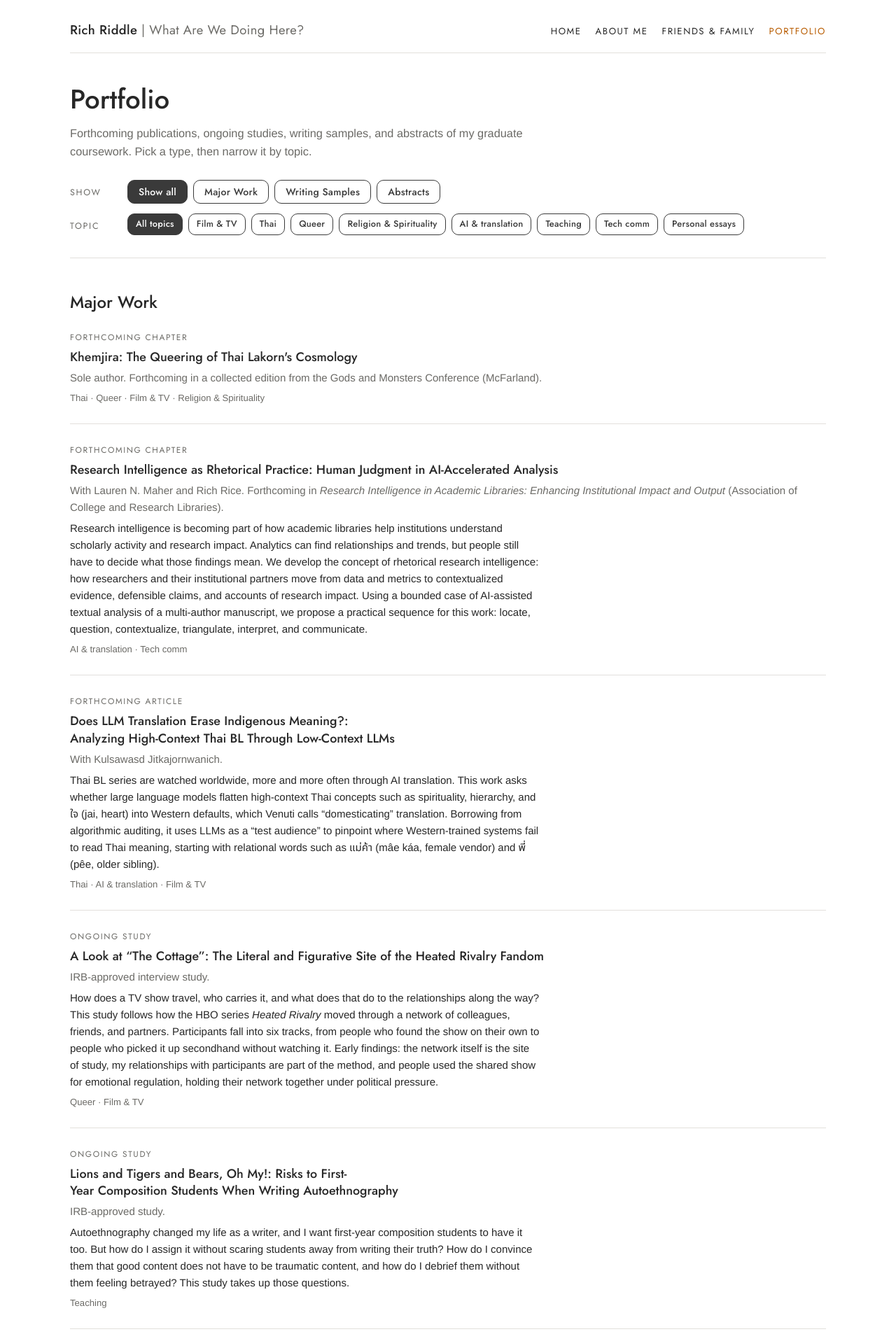
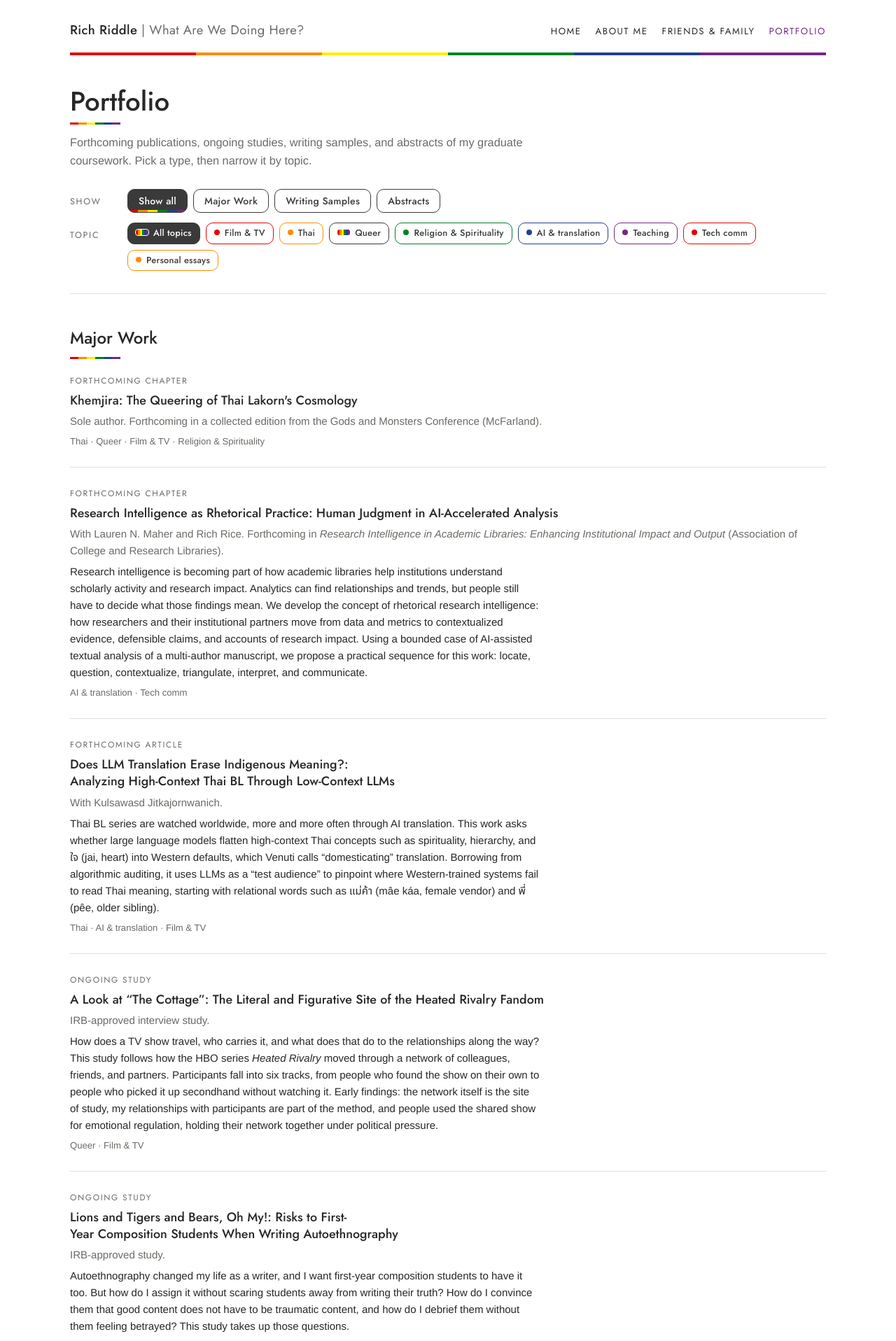
Before and after one commit to prof-richriddle/portfolio, a Jekyll site: the page built from portfolio.html, in a window 1280 px wide. Shown: the top 1916 px of the page at 70% size. Built offline with Jekyll 4.4.1, drawn with Linux system fonts in a browser that asks for light colours.

Commit message:
Add files via upload

```diff
--- a/assets/css/style.css
+++ b/assets/css/style.css
@@ -6,7 +6,7 @@
   --muted: #6b6a66;
   --line: #e2e0dc;
   --tile: #f3f2ef;
-  --accent: #b85c00;
+  --accent: #732982;
   --display: "Jost", "Futura", "Century Gothic", "Helvetica Neue", Arial, "Noto Sans Thai", sans-serif;
   --lcars: "Antonio", "Arial Narrow", "Helvetica Neue", Arial, sans-serif;
   --lc-1: #e8870e;
@@ -14,11 +14,13 @@
   --lc-3: #b8378f;
   --shadow: #1c1c1c;
   --charcoal: #3a3a3a;
+  --p1: #e40303; --p2: #ff8c00; --p3: #ffed00; --p4: #008026; --p5: #24408e; --p6: #732982;
   --pride: linear-gradient(90deg, #e40303 0 16.66%, #ff8c00 16.66% 33.33%, #ffed00 33.33% 50%, #008026 50% 66.66%, #24408e 66.66% 83.33%, #732982 83.33% 100%);
   --body: "Helvetica Neue", Helvetica, Arial, "Noto Sans Thai", sans-serif;
 }
 
 * { box-sizing: border-box; }
+[hidden] { display: none !important; }
 body {
   margin: 0;
   background: var(--bg); color: var(--fg);
@@ -156,3 +158,44 @@ nav.top a[aria-current="page"] { color: var(--accent); }
 .tags { margin: 0; font-size: .82rem; color: var(--muted); }
 .empty { margin: 0; color: var(--muted); font-style: italic; }
 .sound-toggle { margin-left: 12px; font: 500 .8rem/1 var(--display); color: var(--charcoal); background: var(--bg); border: 1.5px solid var(--charcoal); border-radius: 8px; padding: 5px 10px; cursor: pointer; }
+
+/* ===== pride colors through the site ===== */
+.rule { border: 0; height: 4px; background: var(--pride); margin: 0; }
+.sec-head h2, .page-head h1 { position: relative; padding-bottom: 10px; }
+.sec-head h2::after, .page-head h1::after { content: ""; position: absolute; left: 0; bottom: 0; width: 72px; height: 3px; background: var(--pride); }
+.home h1::after { display: none; }
+
+/* topic chips: each topic gets one flag color */
+.chip { --c: var(--charcoal); --on: #fff; }
+.chip:nth-child(6n+2) { --c: var(--p1); }
+.chip:nth-child(6n+3) { --c: var(--p2); --on: #1c1c1c; }
+.chip:nth-child(6n+4) { --c: #e0c400; --on: #1c1c1c; }
+.chip:nth-child(6n+5) { --c: var(--p4); }
+.chip:nth-child(6n+6) { --c: var(--p5); }
+.chip:nth-child(6n+7) { --c: var(--p6); }
+.chip { border-color: var(--c); }
+.chip::before { content: ""; display: inline-block; width: 8px; height: 8px; border-radius: 50%; background: var(--c); margin-right: 7px; vertical-align: 1px; }
+#topic-all::before { background: var(--pride); width: 18px; border-radius: 3px; }
+.chip[aria-pressed="true"] { background: var(--c); color: var(--on); border-color: var(--c); }
+#topic-all[aria-pressed="true"] { background: var(--charcoal); color: #fff; border-color: var(--charcoal); }
+#topic-all[aria-pressed="true"]::before { outline: 1px solid #fff; }
+
+/* show buttons: selected gets a flag underline */
+.seg button { position: relative; overflow: hidden; }
+.seg button[aria-pressed="true"]::after { content: ""; position: absolute; left: 0; right: 0; bottom: 0; height: 3px; background: var(--pride); }
+
+/* tiles and samples */
+.tile-band, .sample-band { position: relative; }
+.tile-band::before { content: ""; position: absolute; inset: 0 0 auto 0; height: 4px; background: var(--pride); }
+.tile summary:hover .tile-band { background: var(--line); }
+.tile-more { color: var(--accent); }
+
+/* friends & family steps: one flag color per step */
+.steps li:nth-child(1) { border-top-color: var(--p1); }
+.steps li:nth-child(2) { border-top-color: var(--p4); }
+.steps li:nth-child(3) { border-top-color: var(--p6); }
+.steps li { border-top-width: 4px; }
+/* Queer gets the whole flag */
+#topic-queer { border-color: var(--charcoal); }
+#topic-queer::before { background: var(--pride); width: 18px; border-radius: 3px; }
+#topic-queer[aria-pressed="true"] { background: var(--charcoal); color: #fff; border-color: var(--charcoal); }
```
